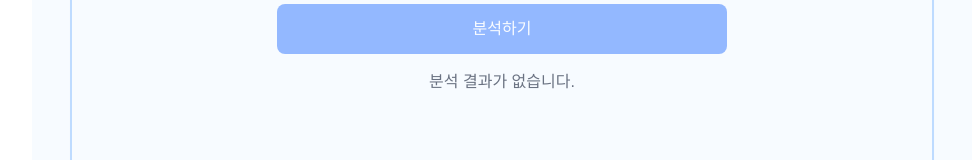
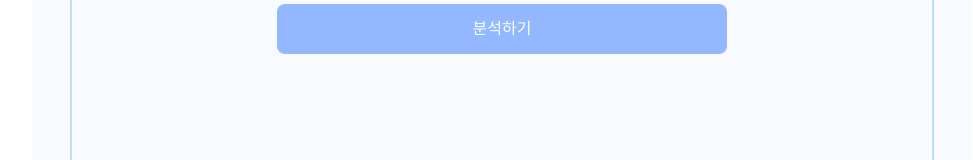
Before and after one commit to Su-Bang-Phishing-Check/Front-Phishing-Check, a Next.js app: page /analyse in a window 1280 px wide. Shown: the part 606-766 px from the top of the page, without its empty margins (138-1111 px from the left). Built offline with nearby package versions, Linux system fonts and the light colour scheme.

Commit message:
분석 결과 수정 + 로고 업데이트

```diff
--- a/src/app/analyse/components/TextAnalyse/ResultText.tsx
+++ b/src/app/analyse/components/TextAnalyse/ResultText.tsx
@@ -1,4 +1,4 @@
-import { TextResponse } from './TextAnalyse';
+import { TextResponse } from "./TextAnalyse";
 
 interface ResultTextProps {
   result: TextResponse | null;
@@ -12,15 +12,13 @@ const ResultText = ({ result, isLoading }: ResultTextProps) => {
         <div className="text-black">
           <h2 className="text-lg font-semibold">분석 결과</h2>
           <p>
-            사기 여부:{' '}
-            {result.isScam
-              ? '🚨 사기 문자입니다.'
-              : '✅ 정상적인 문자입니다.'}
+            사기 여부:{" "}
+            {result.isScam ? "🚨 사기 문자입니다." : "✅ 정상적인 문자입니다."}
           </p>
           {/* <p>신뢰 점수: {(result.score * 100).toFixed(4)}%</p> */}
         </div>
       ) : (
-        <p className="text-gray-500">분석 결과가 없습니다.</p>
+        <></>
       )}
     </div>
   );
```
Also changed, not shown: public/assets/logo-192.png.
